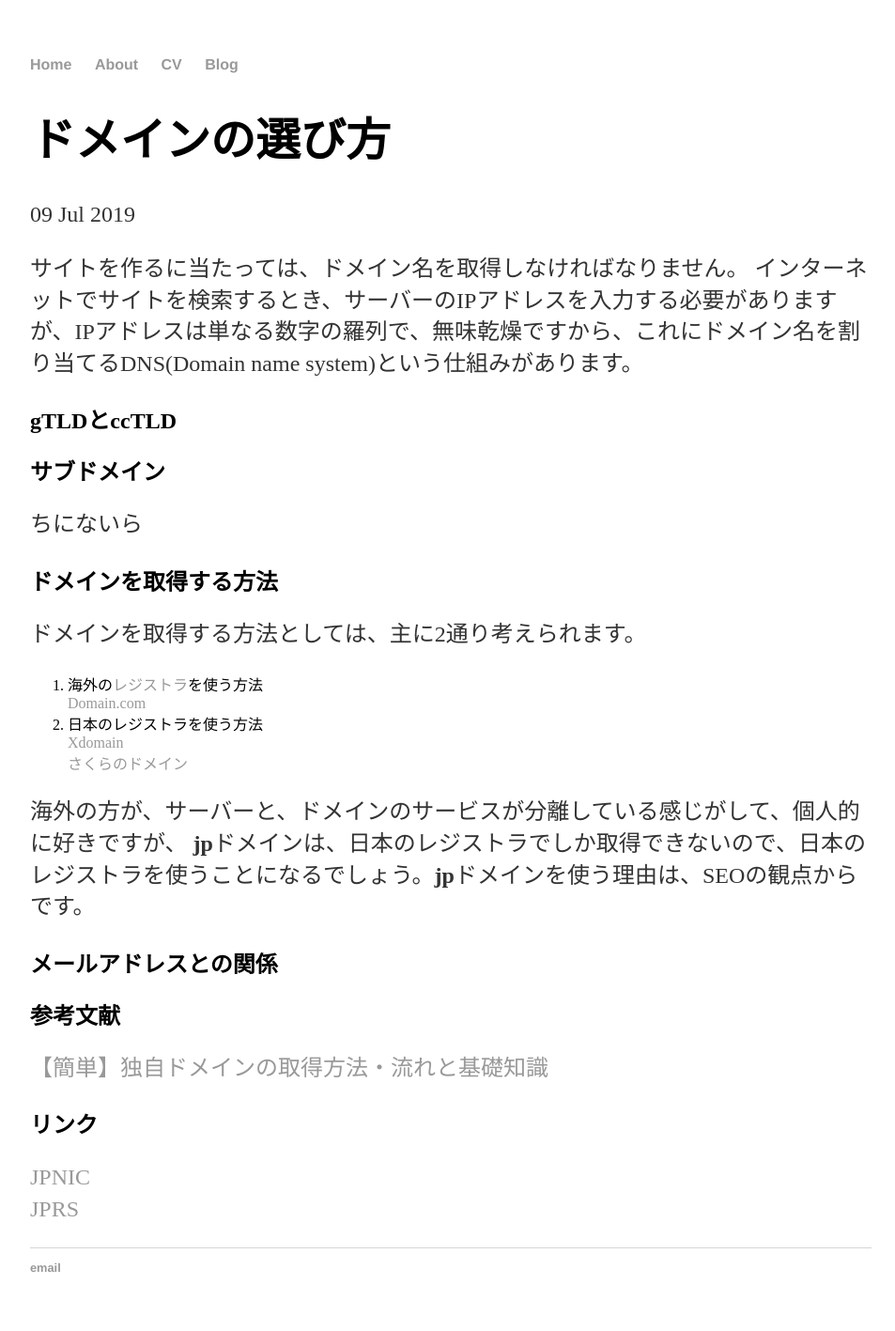
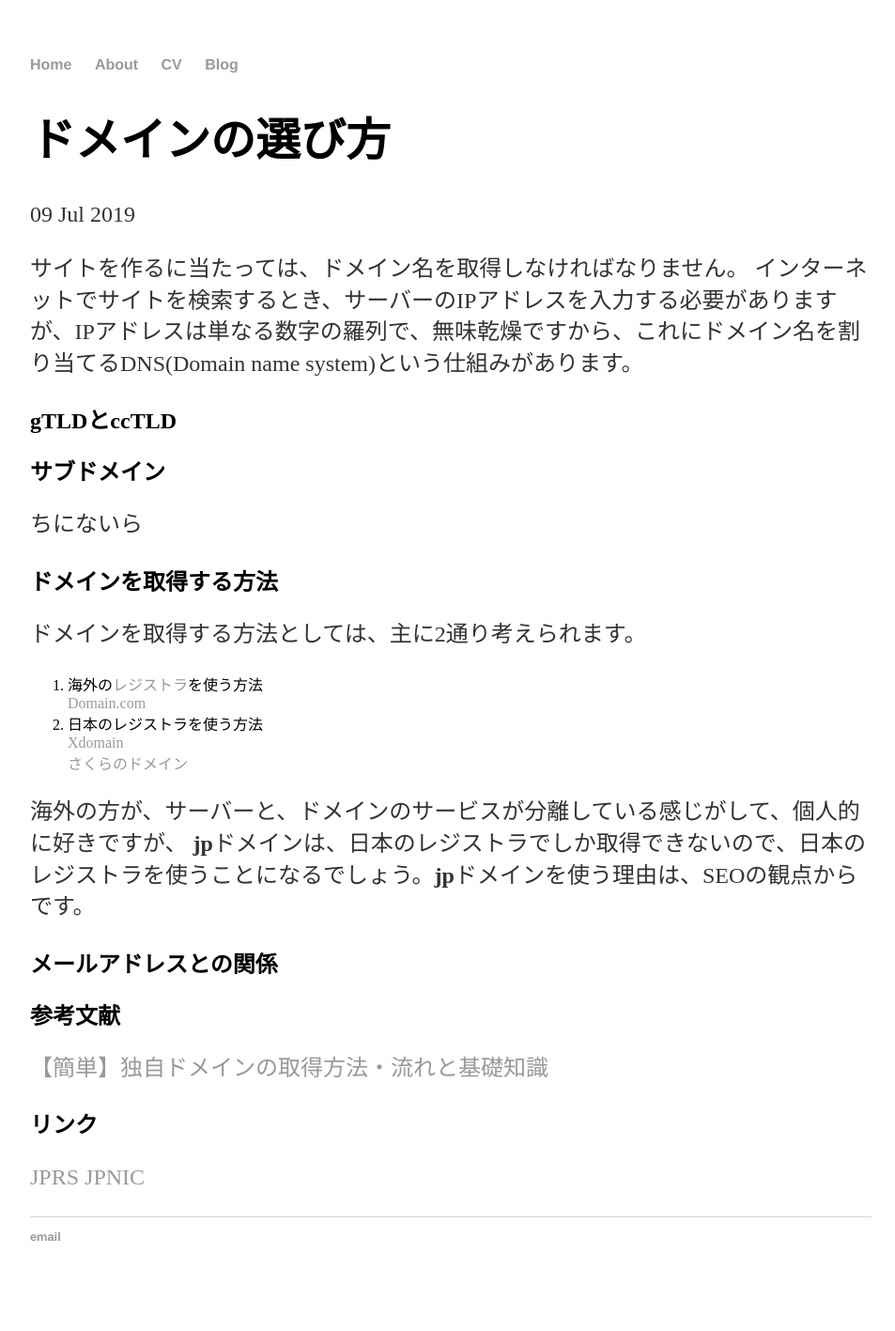
Before and after one commit to agematsu/agematsu.github.io, a Jekyll site: the page built from _posts/2019-07-09-ドメインの選び方.md, in a window 1280 px wide. Shown: the whole page at 94% size, without its empty margins (160-1113 px from the left). Built offline with Jekyll 4.4.1, drawn with Linux system fonts in a browser that asks for light colours; our own code applies the rules of GitHub Pages for plain Markdown files; after the commit the page ends 1384 px from its top, so only the background shows below that.

```diff
--- a/_posts/2019-07-09-ドメインの選び方.md
+++ b/_posts/2019-07-09-ドメインの選び方.md
@@ -20,5 +20,5 @@
 ## 参考文献
 <a href="https://www.kagoya.jp/howto/webhomepage/02/">【簡単】独自ドメインの取得方法・流れと基礎知識</a>
 ## リンク
+<a href="https://jprs.jp/">JPRS</a>
 <a href="https://www.nic.ad.jp/ja/">JPNIC</a>
-<a href="https://jprs.jp/">JPRS</a>
```
